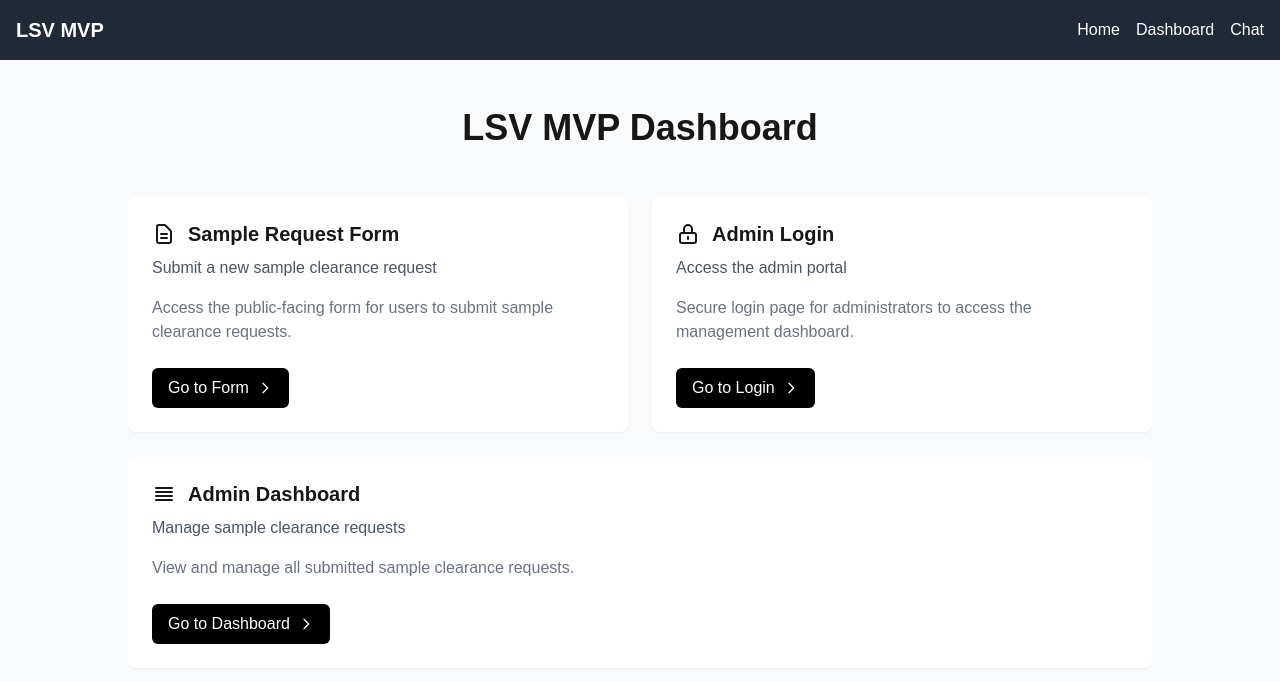
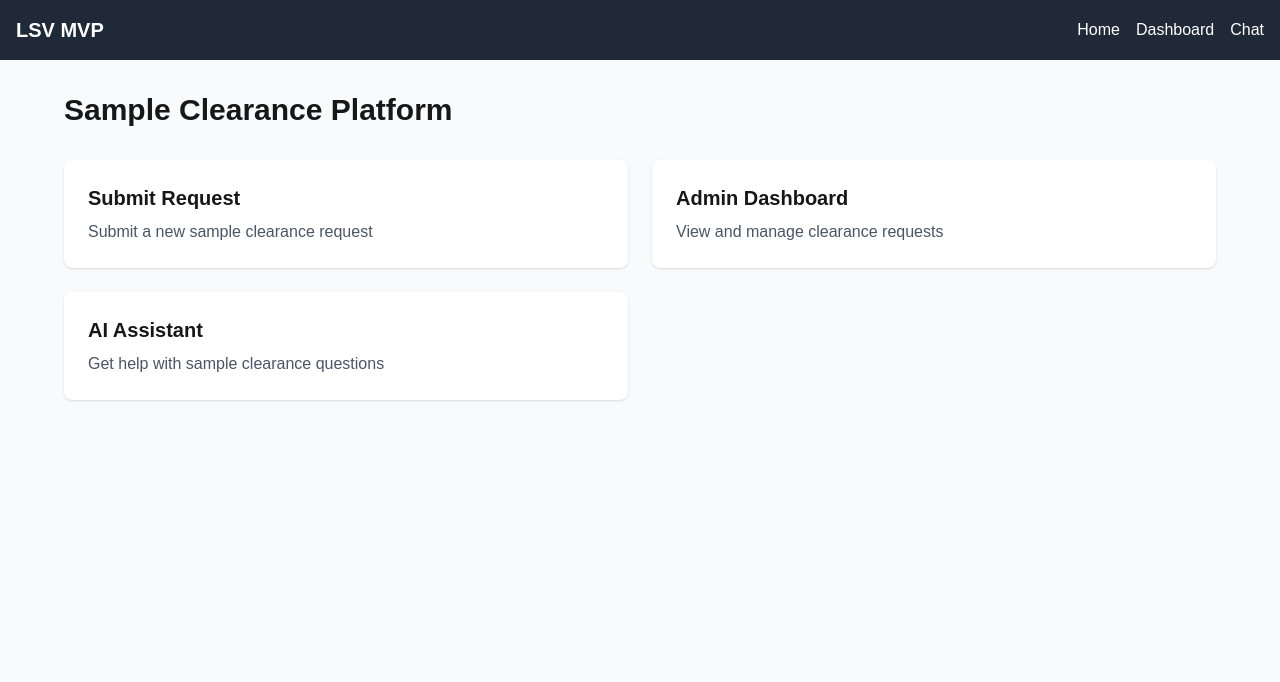
Before and after one commit to BMoelis/lsv-mvp, a Next.js app: page / in a window 1280 px wide. Shown: the top 682 px of the page. Built offline with nearby package versions, Linux system fonts and the light colour scheme.

Commit message:
feat: add header component to all pages

```diff
--- a/app/page.tsx
+++ b/app/page.tsx
@@ -1,60 +1,24 @@
 export default function Home() {
   return (
-    <main className="min-h-screen bg-gray-50 py-12 px-4">
-      <div className="max-w-7xl mx-auto">
-        <h1 className="text-4xl font-bold text-center mb-12">LSV MVP Dashboard</h1>
+    <main className="min-h-screen bg-gray-50 p-8">
+      <div className="max-w-6xl mx-auto">
+        <h1 className="text-3xl font-bold mb-8">Sample Clearance Platform</h1>
 
-        <div className="grid grid-cols-1 md:grid-cols-2 gap-6 max-w-5xl mx-auto">
-          <div className="bg-white p-6 rounded-lg shadow-sm">
-            <div className="flex items-center gap-3 mb-2">
-              <svg className="w-6 h-6" fill="none" stroke="currentColor" viewBox="0 0 24 24">
-                <path strokeLinecap="round" strokeLinejoin="round" strokeWidth={2} d="M9 12h6m-6 4h6m2 5H7a2 2 0 01-2-2V5a2 2 0 012-2h5.586a1 1 0 01.707.293l5.414 5.414a1 1 0 01.293.707V19a2 2 0 01-2 2z" />
-              </svg>
-              <h2 className="text-xl font-semibold">Sample Request Form</h2>
-            </div>
-            <p className="text-gray-600 mb-4">Submit a new sample clearance request</p>
-            <p className="text-gray-500 mb-6">Access the public-facing form for users to submit sample clearance requests.</p>
-            <a href="/sample-request" className="inline-flex items-center px-4 py-2 bg-black text-white rounded-md hover:bg-gray-800">
-              Go to Form
-              <svg className="w-4 h-4 ml-2" fill="none" stroke="currentColor" viewBox="0 0 24 24">
-                <path strokeLinecap="round" strokeLinejoin="round" strokeWidth={2} d="M9 5l7 7-7 7" />
-              </svg>
-            </a>
-          </div>
+        <div className="grid grid-cols-1 md:grid-cols-2 gap-6">
+          <a href="/sample-request" className="block p-6 bg-white rounded-lg shadow hover:shadow-md transition-shadow">
+            <h2 className="text-xl font-semibold mb-2">Submit Request</h2>
+            <p className="text-gray-600">Submit a new sample clearance request</p>
+          </a>
 
-          <div className="bg-white p-6 rounded-lg shadow-sm">
-            <div className="flex items-center gap-3 mb-2">
-              <svg className="w-6 h-6" fill="none" stroke="currentColor" viewBox="0 0 24 24">
-                <path strokeLinecap="round" strokeLinejoin="round" strokeWidth={2} d="M12 15v2m-6 4h12a2 2 0 002-2v-6a2 2 0 00-2-2H6a2 2 0 00-2 2v6a2 2 0 002 2zm10-10V7a4 4 0 00-8 0v4h8z" />
-              </svg>
-              <h2 className="text-xl font-semibold">Admin Login</h2>
-            </div>
-            <p className="text-gray-600 mb-4">Access the admin portal</p>
-            <p className="text-gray-500 mb-6">Secure login page for administrators to access the management dashboard.</p>
-            <a href="/login" className="inline-flex items-center px-4 py-2 bg-black text-white rounded-md hover:bg-gray-800">
-              Go to Login
-              <svg className="w-4 h-4 ml-2" fill="none" stroke="currentColor" viewBox="0 0 24 24">
-                <path strokeLinecap="round" strokeLinejoin="round" strokeWidth={2} d="M9 5l7 7-7 7" />
-              </svg>
-            </a>
-          </div>
+          <a href="/admin/dashboard" className="block p-6 bg-white rounded-lg shadow hover:shadow-md transition-shadow">
+            <h2 className="text-xl font-semibold mb-2">Admin Dashboard</h2>
+            <p className="text-gray-600">View and manage clearance requests</p>
+          </a>
 
-          <div className="bg-white p-6 rounded-lg shadow-sm md:col-span-2">
-            <div className="flex items-center gap-3 mb-2">
-              <svg className="w-6 h-6" fill="none" stroke="currentColor" viewBox="0 0 24 24">
-                <path strokeLinecap="round" strokeLinejoin="round" strokeWidth={2} d="M4 6h16M4 10h16M4 14h16M4 18h16" />
-              </svg>
-              <h2 className="text-xl font-semibold">Admin Dashboard</h2>
-            </div>
-            <p className="text-gray-600 mb-4">Manage sample clearance requests</p>
-            <p className="text-gray-500 mb-6">View and manage all submitted sample clearance requests.</p>
-            <a href="/admin/dashboard" className="inline-flex items-center px-4 py-2 bg-black text-white rounded-md hover:bg-gray-800">
-              Go to Dashboard
-              <svg className="w-4 h-4 ml-2" fill="none" stroke="currentColor" viewBox="0 0 24 24">
-                <path strokeLinecap="round" strokeLinejoin="round" strokeWidth={2} d="M9 5l7 7-7 7" />
-              </svg>
-            </a>
-          </div>
+          <a href="/chat" className="block p-6 bg-white rounded-lg shadow hover:shadow-md transition-shadow">
+            <h2 className="text-xl font-semibold mb-2">AI Assistant</h2>
+            <p className="text-gray-600">Get help with sample clearance questions</p>
+          </a>
         </div>
       </div>
     </main>
```
